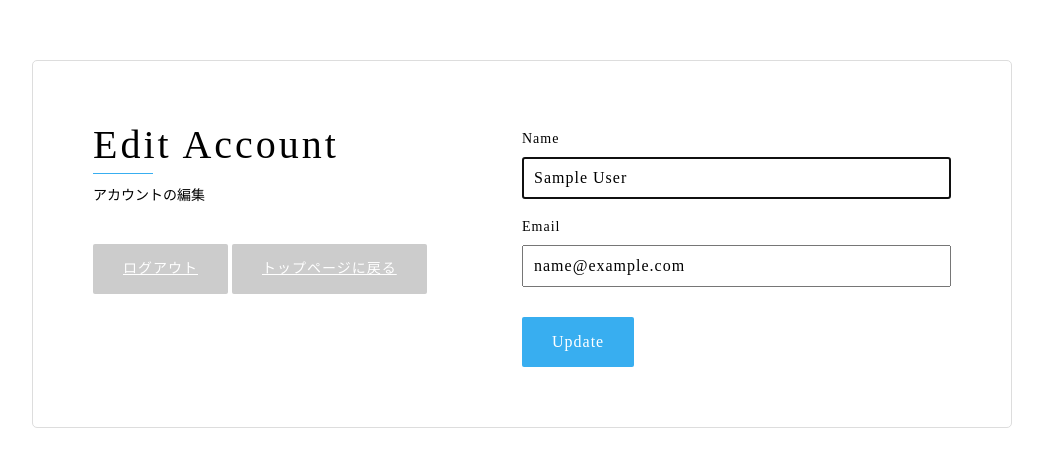
After one commit to wa-www/chat-space, a Rails app: page /users/1/edit in a window 1280 px wide. The commit adds this page. Shown: the top 467 px of the page, without its empty margins (118-1161 px from the left). Run offline with Rails 7, Linux system fonts and the light colour scheme; the visitor is signed in with stand-in values (Sample User, id 1); style sheets or scripts are compiled from the project's sources; some libraries are stand-ins or nearby versions.

Commit message:
userkanri_7
ユーザー管理機能の7まで

```diff
--- /dev/null
+++ b/app/controllers/users_controller.rb
@@ -0,0 +1,18 @@
+class UsersController < ApplicationController
+
+  def edit
+  end
+
+  def update
+    if current_user.update(user_params)
+      redirect_to root_path
+    else
+      render :edit
+    end
+  end
+
+  def user_params
+    params.require(:user).permit(:name, :email)
+  end
+
+end
--- a/app/views/messages/index.html.haml
+++ b/app/views/messages/index.html.haml
@@ -7,11 +7,11 @@
   .user
     .user__header
       .name
-        仮ユーザ名
+        = current_user.name
       .icon
         =link_to root_path, class: "icon__btn" do
           = fa_icon 'edit'
-        =link_to root_path, class: "icon__btn" do
+        =link_to edit_user_path(current_user), class: "icon__btn" do
           = fa_icon 'cog'
 
   .content
--- /dev/null
+++ b/app/views/users/edit.html.haml
@@ -0,0 +1,21 @@
+#account-page.account-page
+  .account-page__inner.clearfix
+    .account-page__inner--left.account-page__header
+      %h2 Edit Account
+      %h5 アカウントの編集
+      = link_to "ログアウト", destroy_user_session_path, method: :delete, class: 'btn'
+      = link_to "トップページに戻る", :back, class: 'btn'
+    .account-page__inner--right.user-form
+      = form_for(current_user) do |f|
+        .field
+          .field-label
+            = f.label :name
+          .field-input
+            = f.text_field :name, autofocus: true
+        .field
+          .field-label
+            = f.label :email
+          .field-input
+            = f.email_field :email
+        .actions
+          = f.submit "Update", class: 'btn'
--- a/config/routes.rb
+++ b/config/routes.rb
@@ -1,5 +1,5 @@
 Rails.application.routes.draw do
+  devise_for :users
   root  'messages#index'
-  devise_for :users
-  # For details on the DSL available within this file, see http://guides.rubyonrails.org/routing.html
+  resources :users, only: [:edit, :update]
 end
```
Also changed, not shown: app/controllers/application_controller.rb (+7 -0 lines).
